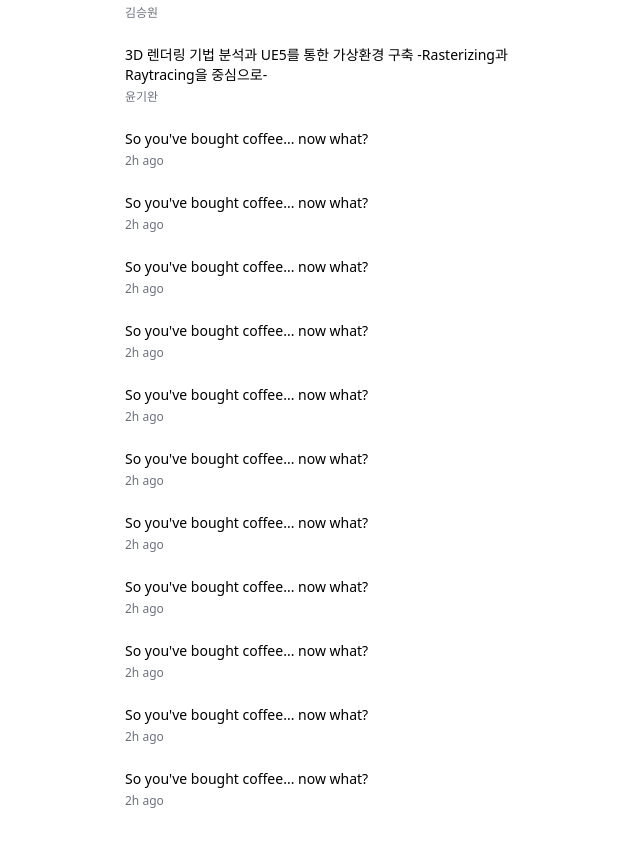
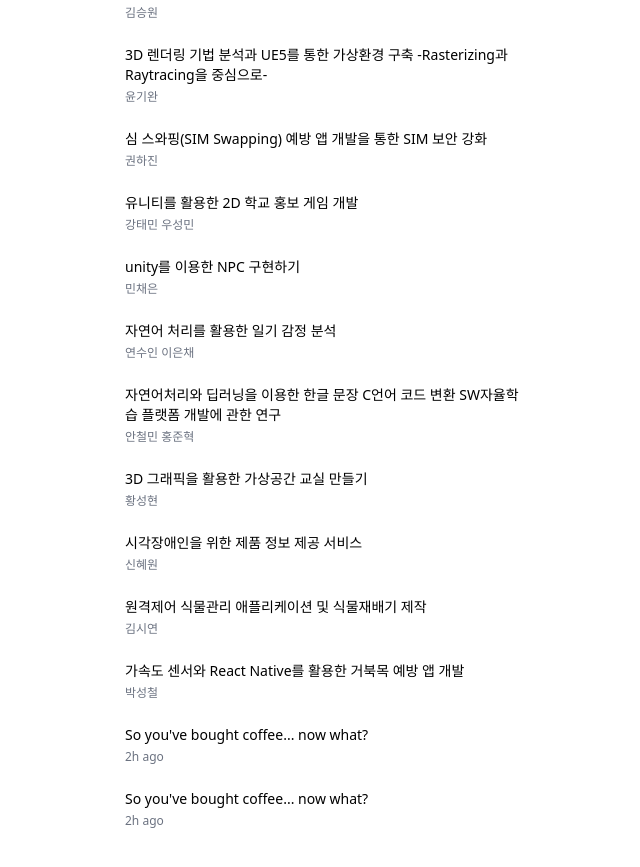
Before and after one commit to jhyunwoo/sw-research, a Next.js app: page /poster in a window 1280 px wide. Shown: the part 1027-1894 px from the top of the page, without its empty margins (315-955 px from the left). Built offline with nearby package versions, Linux system fonts and the light colour scheme.

Commit message:
2022.11.02

```diff
--- a/pages/poster.js
+++ b/pages/poster.js
@@ -67,48 +67,48 @@ export default function Example() {
       },
       {
         id: 12,
-        title: "So you've bought coffee... now what?",
-        researcher: '2h ago',
+        title: "심 스와핑(SIM Swapping) 예방 앱 개발을 통한 SIM 보안 강화",
+        researcher: '권하진',
       },
       {
         id: 13,
-        title: "So you've bought coffee... now what?",
-        researcher: '2h ago',
+        title: "유니티를 활용한 2D 학교 홍보 게임 개발",
+        researcher: '강태민 우성민',
       },
       {
         id: 14,
-        title: "So you've bought coffee... now what?",
-        researcher: '2h ago',
+        title: "unity를 이용한 NPC 구현하기",
+        researcher: '민채은',
       },
       {
         id: 15,
-        title: "So you've bought coffee... now what?",
-        researcher: '2h ago',
+        title: "자연어 처리를 활용한 일기 감정 분석",
+        researcher: '연수인 이은채',
       },
       {
         id: 16,
-        title: "So you've bought coffee... now what?",
-        researcher: '2h ago',
+        title: "자연어처리와 딥러닝을 이용한 한글 문장 C언어 코드 변환 SW자율학습 플랫폼 개발에 관한 연구",
+        researcher: '안철민 홍준혁',
       },
       {
         id: 17,
-        title: "So you've bought coffee... now what?",
-        researcher: '2h ago',
+        title: "3D 그래픽을 활용한 가상공간 교실 만들기",
+        researcher: '황성현',
       },
       {
         id: 18,
-        title: "So you've bought coffee... now what?",
-        researcher: '2h ago',
+        title: "시각장애인을 위한 제품 정보 제공 서비스",
+        researcher: '신혜원',
       },
       {
         id: 19,
-        title: "So you've bought coffee... now what?",
-        researcher: '2h ago',
+        title: "원격제어 식물관리 애플리케이션 및 식물재배기 제작",
+        researcher: '김시연',
       },
       {
         id: 20,
-        title: "So you've bought coffee... now what?",
-        researcher: '2h ago',
+        title: "가속도 센서와 React Native를 활용한 거북목 예방 앱 개발",
+        researcher: '박성철',
       },
       {
         id: 21,
@@ -131,6 +131,16 @@ export default function Example() {
         id: 2,
         title: '추간판 탈출증에 대한 보존적 치료의 효과:체계적 문헌고찰 및 메타분석',
         researcher: '최현우',
+      },
+      {
+        id: 3,
+        title: '실제 영상 촬영 환경에서의 YOLO V7 기반 객체 탐지 정확도 향상에 관한 연구',
+        researcher: '전현우',
+      },
+      {
+        id: 4,
+        title: '음성을 이용한 공포도 측정 및 범죄율 예방 방법',
+        researcher: '권도연',
       },
     ],
     에세이: [
```
